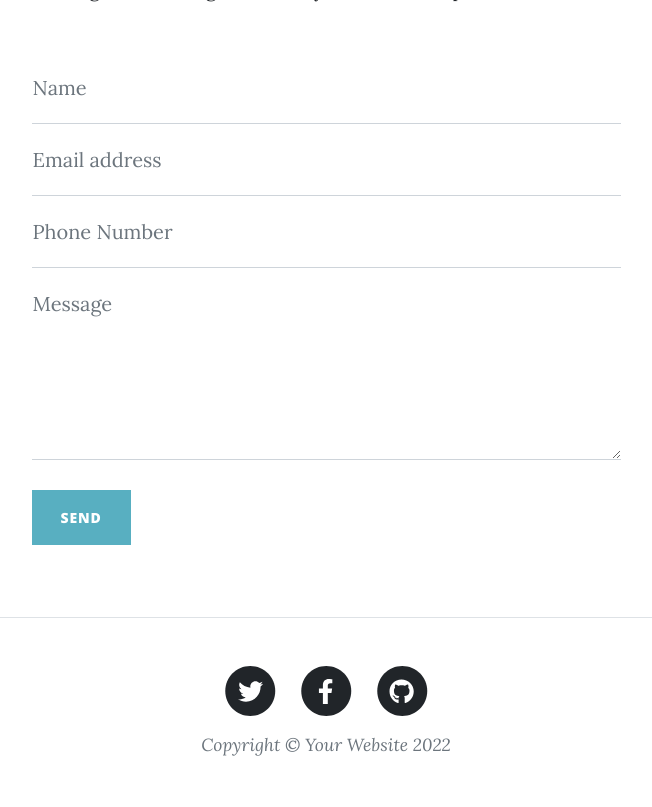
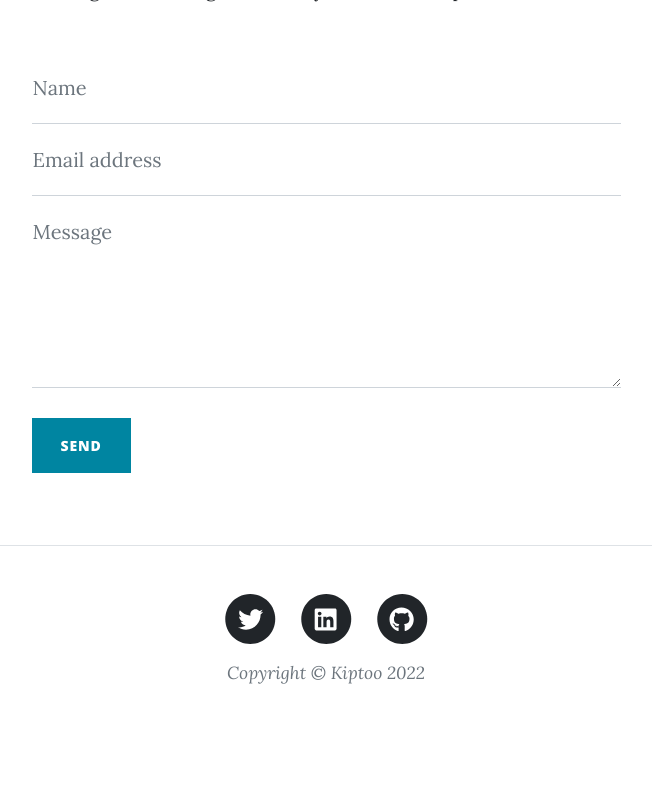
Before and after one commit to demuk/darthorama, a Flask app: page /contact in a window 1280 px wide. Shown: the part 668-1475 px from the top of the page, without its empty margins (314-966 px from the left). After the commit the page ends 1352 px from the top, so only its background shows below. Run offline with Flask 2, Linux system fonts and the light colour scheme; some libraries are stand-ins or nearby versions.

Commit message:
updated name attribute to form, links to static files

```diff
--- a/app/templates/contact.html
+++ b/app/templates/contact.html
@@ -5,7 +5,7 @@
         <meta name="viewport" content="width=device-width, initial-scale=1, shrink-to-fit=no" />
         <meta name="description" content="" />
         <meta name="author" content="" />
-        <title>Clean Blog - Start Bootstrap Theme</title>
+        <title>Contact - DarthOrama</title>
         <link rel="icon" type="image/x-icon" href="assets/favicon.ico" />
         <!-- Font Awesome icons (free version)-->
         <script src="https://use.fontawesome.com/releases/v6.1.0/js/all.js" crossorigin="anonymous"></script>
@@ -19,17 +19,17 @@
         <!-- Navigation-->
         <nav class="navbar navbar-expand-lg navbar-light" id="mainNav">
             <div class="container px-4 px-lg-5">
-                <a class="navbar-brand" href="index.html">Start Bootstrap</a>
+                <a class="navbar-brand" href="index.html">Darth Orama</a>
                 <button class="navbar-toggler" type="button" data-bs-toggle="collapse" data-bs-target="#navbarResponsive" aria-controls="navbarResponsive" aria-expanded="false" aria-label="Toggle navigation">
                     Menu
                     <i class="fas fa-bars"></i>
                 </button>
                 <div class="collapse navbar-collapse" id="navbarResponsive">
                     <ul class="navbar-nav ms-auto py-4 py-lg-0">
-                        <li class="nav-item"><a class="nav-link px-lg-3 py-3 py-lg-4" href="index.html">Home</a></li>
+                        <li class="nav-item"><a class="nav-link px-lg-3 py-3 py-lg-4" href="{{url_for('home')}}">Home</a></li>
                         <li class="nav-item"><a class="nav-link px-lg-3 py-3 py-lg-4" href="about.html">About</a></li>
-                        <li class="nav-item"><a class="nav-link px-lg-3 py-3 py-lg-4" href="post.html">Sample Post</a></li>
-                        <li class="nav-item"><a class="nav-link px-lg-3 py-3 py-lg-4" href="contact.html">Contact</a></li>
+                        <!-- <li class="nav-item"><a class="nav-link px-lg-3 py-3 py-lg-4" href="post.html">Sample Post</a></li> -->
+                        <li class="nav-item"><a class="nav-link px-lg-3 py-3 py-lg-4" href="{{url_for('contact')}}">Contact</a></li>
                     </ul>
                 </div>
             </div>
@@ -54,55 +54,26 @@
                     <div class="col-md-10 col-lg-8 col-xl-7">
                         <p>Want to get in touch? Fill out the form below to send me a message and I will get back to you as soon as possible!</p>
                         <div class="my-5">
-                            <!-- * * * * * * * * * * * * * * *-->
-                            <!-- * * SB Forms Contact Form * *-->
-                            <!-- * * * * * * * * * * * * * * *-->
-                            <!-- This form is pre-integrated with SB Forms.-->
-                            <!-- To make this form functional, sign up at-->
-                            <!-- https://startbootstrap.com/solution/contact-forms-->
-                            <!-- to get an API token!-->
-                            <form id="contactForm" data-sb-form-api-token="API_TOKEN">
+                            <form id="contactForm" action="{{url_for('contact')}}" method="POST">
                                 <div class="form-floating">
-                                    <input class="form-control" id="name" type="text" placeholder="Enter your name..." data-sb-validations="required" />
+                                    <input class="form-control" id="name" name="name" type="text" placeholder="Enter your name..." />
                                     <label for="name">Name</label>
-                                    <div class="invalid-feedback" data-sb-feedback="name:required">A name is required.</div>
+                                <div class="form-floating">
+                                    <input class="form-control" id="email" name="email" type="email" placeholder="Enter your email..."  />
+                                    <label for="email">Email address</label>
+
                                 </div>
+
                                 <div class="form-floating">
-                                    <input class="form-control" id="email" type="email" placeholder="Enter your email..." data-sb-validations="required,email" />
-                                    <label for="email">Email address</label>
-                                    <div class="invalid-feedback" data-sb-feedback="email:required">An email is required.</div>
-                                    <div class="invalid-feedback" data-sb-feedback="email:email">Email is not valid.</div>
-                                </div>
-                                <div class="form-floating">
-                                    <input class="form-control" id="phone" type="tel" placeholder="Enter your phone number..." data-sb-validations="required" />
-                                    <label for="phone">Phone Number</label>
-                                    <div class="invalid-feedback" data-sb-feedback="phone:required">A phone number is required.</div>
-                                </div>
-                                <div class="form-floating">
-                                    <textarea class="form-control" id="message" placeholder="Enter your message here..." style="height: 12rem" data-sb-validations="required"></textarea>
+                                    <textarea class="form-control" id="message" name="message" placeholder="Enter your message here..." style="height: 12rem"></textarea>
                                     <label for="message">Message</label>
-                                    <div class="invalid-feedback" data-sb-feedback="message:required">A message is required.</div>
+
                                 </div>
                                 <br />
-                                <!-- Submit success message-->
-                                <!---->
-                                <!-- This is what your users will see when the form-->
-                                <!-- has successfully submitted-->
-                                <div class="d-none" id="submitSuccessMessage">
-                                    <div class="text-center mb-3">
-                                        <div class="fw-bolder">Form submission successful!</div>
-                                        To activate this form, sign up at
-                                        <br />
-                                        <a href="https://startbootstrap.com/solution/contact-forms">https://startbootstrap.com/solution/contact-forms</a>
-                                    </div>
-                                </div>
-                                <!-- Submit error message-->
-                                <!---->
-                                <!-- This is what your users will see when there is-->
-                                <!-- an error submitting the form-->
-                                <div class="d-none" id="submitErrorMessage"><div class="text-center text-danger mb-3">Error sending message!</div></div>
-                                <!-- Submit Button-->
-                                <button class="btn btn-primary text-uppercase disabled" id="submitButton" type="submit">Send</button>
+
+                                <button class="btn btn-primary text-uppercase" id="submitButton" type="submit">Send</button>
+
+
                             </form>
                         </div>
                     </div>
@@ -127,7 +98,7 @@
                                 <a href="#!">
                                     <span class="fa-stack fa-lg">
                                         <i class="fas fa-circle fa-stack-2x"></i>
-                                        <i class="fab fa-facebook-f fa-stack-1x fa-inverse"></i>
+                                        <i class="fab fa-linkedin fa-stack-1x fa-inverse"></i>
                                     </span>
                                 </a>
                             </li>
@@ -140,7 +111,7 @@
                                 </a>
                             </li>
                         </ul>
-                        <div class="small text-center text-muted fst-italic">Copyright &copy; Your Website 2022</div>
+                        <div class="small text-center text-muted fst-italic">Copyright &copy; Kiptoo 2022</div>
                     </div>
                 </div>
             </div>
@@ -148,7 +119,7 @@
         <!-- Bootstrap core JS-->
         <script src="https://cdn.jsdelivr.net/npm/bootstrap@5.1.3/dist/js/bootstrap.bundle.min.js"></script>
         <!-- Core theme JS-->
-        <script src="js/scripts.js"></script>
+        <script src="{{ url_for('static', filename='/scripts.js')}}"></script>
         <!-- * * * * * * * * * * * * * * * * * * * * * * * * * * * * * * * * * * * * * * * *-->
         <!-- * *                               SB Forms JS                               * *-->
         <!-- * * Activate your form at https://startbootstrap.com/solution/contact-forms * *-->
```
